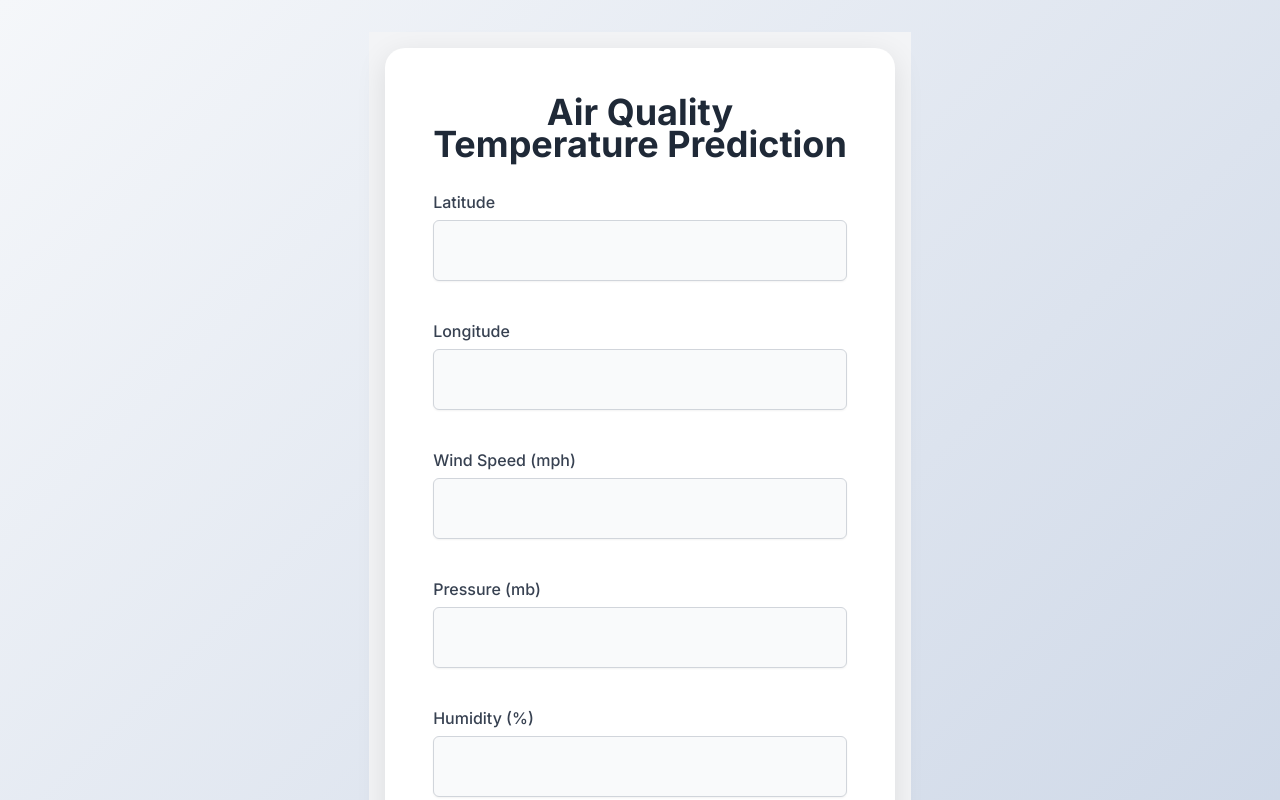
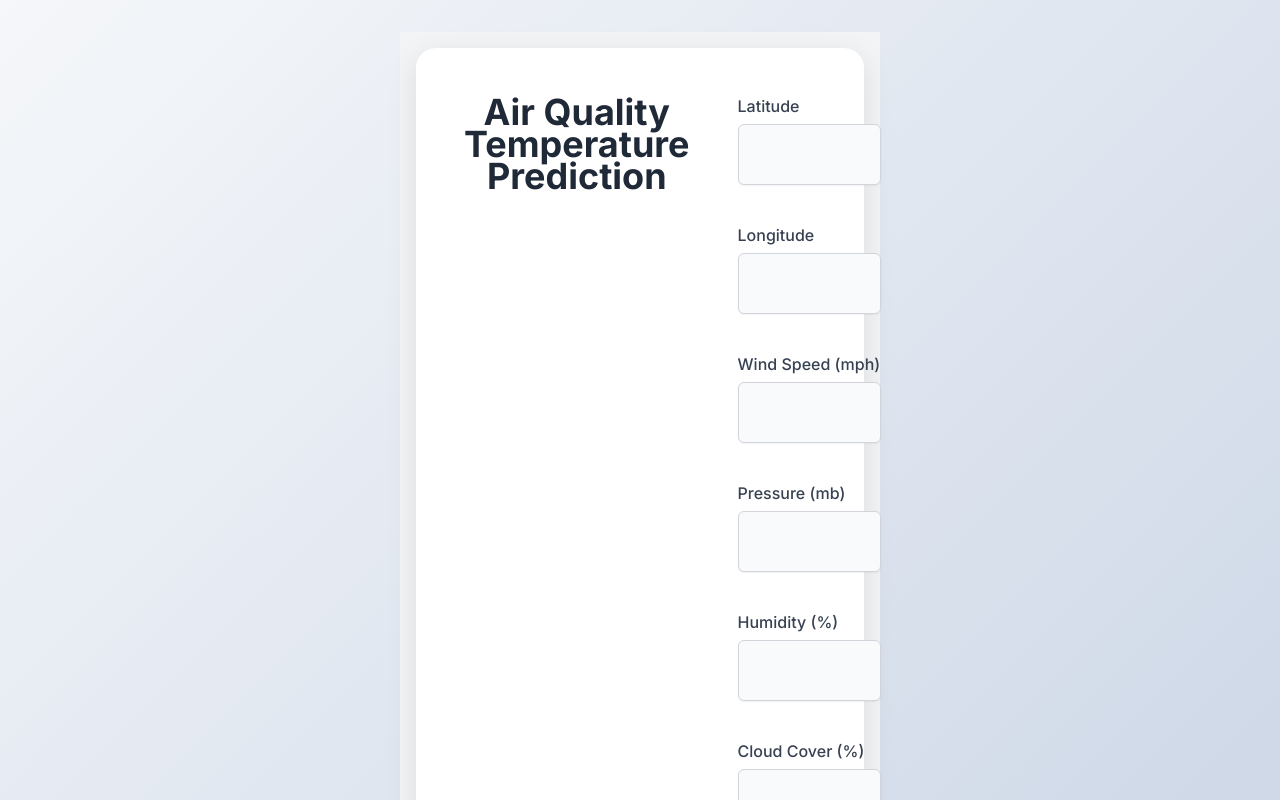
Before and after one commit to abinesh-akr/DS-frontend, a React (Create React App) app: page / in a window 1280 px wide. Shown: the top 800 px of the page. Built offline with nearby package versions, Linux system fonts and the light colour scheme.

Commit message:
Update App.css

```diff
--- a/src/App.css
+++ b/src/App.css
@@ -18,22 +18,25 @@ body {
   padding: 2rem;
 }
 
-/* Container for the form */
+/* Main container */
 .min-h-screen {
   display: flex;
   align-items: center;
   justify-content: center;
   width: 100%;
+  max-width: 80rem; /* Wide container for desktop */
 }
 
-/* Card container */
+/* Card container with two columns */
 .bg-white {
   background: #ffffff;
   border-radius: 1.25rem;
   box-shadow: 0 8px 30px rgba(0, 0, 0, 0.1);
   padding: 3rem;
   width: 100%;
-  max-width: 40rem; /* Wider for desktop */
+  display: flex;
+  flex-direction: row; /* Side-by-side layout */
+  gap: 3rem; /* Space between columns */
   transition: transform 0.3s ease, box-shadow 0.3s ease;
 }
 
@@ -42,9 +45,16 @@ body {
   box-shadow: 0 12px 40px rgba(0, 0, 0, 0.15);
 }
 
+/* Form and output columns */
+.form-column, .output-column {
+  flex: 1; /* Equal width for both columns */
+  display: flex;
+  flex-direction: column;
+}
+
 /* Heading */
 .text-2xl {
-  font-size: 2.25rem; /* Larger for desktop */
+  font-size: 2.25rem;
   font-weight: 700;
   color: #1f2937;
   margin-bottom: 2rem;
@@ -55,12 +65,12 @@ body {
 form.space-y-4 {
   display: flex;
   flex-direction: column;
-  gap: 1.5rem; /* More spacing for desktop */
+  gap: 1.5rem;
 }
 
 /* Labels */
 label.text-sm {
-  font-size: 1rem; /* Slightly larger for desktop */
+  font-size: 1rem;
   font-weight: 500;
   color: #374151;
   margin-bottom: 0.5rem;
@@ -69,8 +79,8 @@ label.text-sm {
 
 /* Inputs and Select */
 input, select {
-  padding: 1rem 1.5rem; /* More padding for comfort */
-  font-size: 1.125rem; /* Larger text for readability */
+  padding: 1rem 1.5rem;
+  font-size: 1.125rem;
   color: #1f2937;
   background-color: #f9fafb;
   border: 1px solid #d1d5db;
@@ -93,7 +103,7 @@ input::placeholder {
 
 /* Button */
 button {
-  padding: 1rem 2rem; /* Larger button for desktop */
+  padding: 1rem 2rem;
   font-size: 1.125rem;
   font-weight: 600;
   color: #ffffff;
@@ -117,7 +127,6 @@ button:disabled {
 
 /* Prediction and Error Messages */
 .bg-green-100, .bg-red-100 {
-  margin-top: 2rem;
   padding: 1.5rem;
   border-radius: 0.75rem;
   text-align: center;
@@ -134,25 +143,39 @@ button:disabled {
 }
 
 .text-lg {
-  font-size: 1.25rem; /* Larger for desktop */
+  font-size: 1.25rem;
   font-weight: 600;
 }
 
 /* Chart container */
 .chart-container {
-  margin-top: 2rem;
   padding: 1.5rem;
   background: #ffffff;
   border-radius: 0.75rem;
   box-shadow: 0 4px 15px rgba(0, 0, 0, 0.05);
-  height: 400px; /* Larger chart for desktop */
+  height: 500px; /* Larger chart for desktop */
+  flex-grow: 1; /* Allow chart to take available space */
 }
 
 /* Responsive adjustments */
+@media (max-width: 1024px) {
+  .bg-white {
+    flex-direction: column; /* Stack columns on smaller desktops */
+    padding: 2rem;
+  }
+
+  .min-h-screen {
+    max-width: 40rem;
+  }
+
+  .chart-container {
+    height: 400px;
+  }
+}
+
 @media (max-width: 768px) {
   .bg-white {
     padding: 2rem;
-    max-width: 32rem;
   }
 
   .text-2xl {
@@ -165,14 +188,13 @@ button:disabled {
   }
 
   .chart-container {
-    height: 300px; /* Adjusted for smaller screens */
+    height: 300px;
   }
 }
 
 @media (max-width: 640px) {
   .bg-white {
     padding: 1.5rem;
-    max-width: 100%;
   }
 
   .text-2xl {
```
